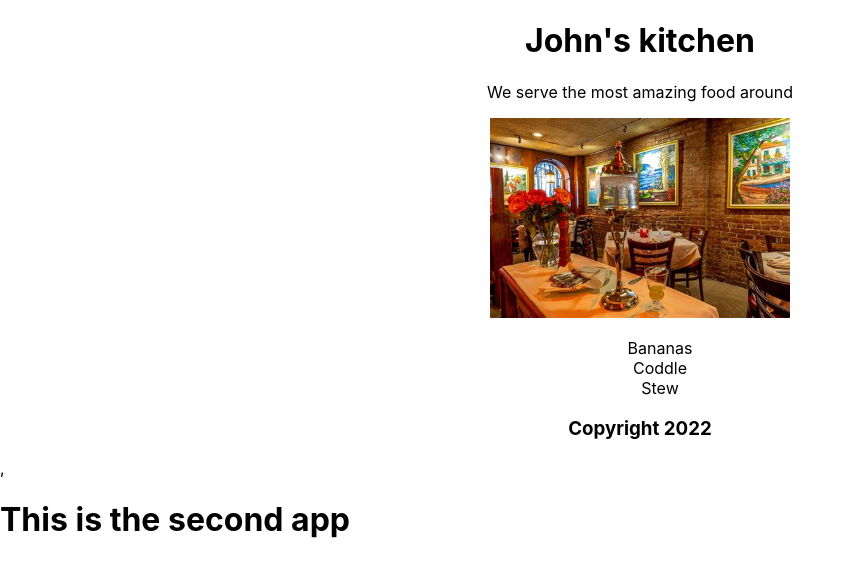
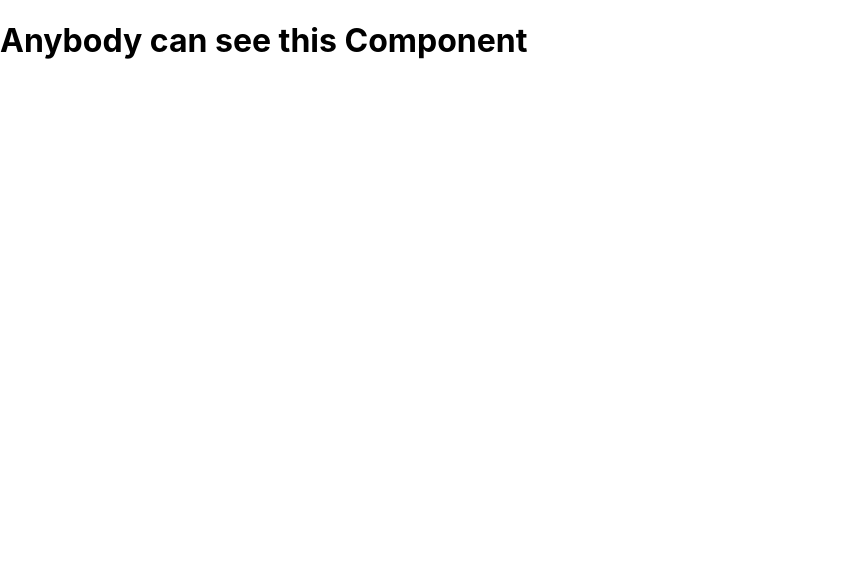
Before and after one commit to jakewarrenblack/linkedin-react-js-essentials, a React (Create React App) app: page / in a window 1280 px wide. Shown: the top 576 px of the page, without its empty margins (0-855 px from the left). Built offline with nearby package versions, Linux system fonts and the light colour scheme.

Commit message:
Conditional rendering

```diff
--- a/src/App.js
+++ b/src/App.js
@@ -1,54 +1,15 @@
 import "./App.css";
-// First import image as a variable
-import restaurant from "./restaurant.jpg";
 
-// A component is a function that returns UI
-// Wherever the component is, that's where you add props
-function Header(props) {
-  return (
-    <header>
-      <h1>{props.name}'s kitchen</h1>
-    </header>
-  );
+function SecretComponent() {
+  return <h1>Top secret information here</h1>;
 }
 
-const dishes = ["Bananas", "Coddle", "Stew"];
-
-// Convert to objects, use the value and its index, means we can use the index as a key
-// Better to do this instead of padding 'dish, i' as the key in the component itself,
-// can get jumbled if we add or remove from the array
-const dishObjects = dishes.map((dish, i) => ({ id: i, title: dish }));
-
-function Main(props) {
-  return (
-    <section>
-      <p>We serve the most {props.adjective} food around</p>
-      <img src={restaurant} height={200} alt="Table at a restaurant" />
-      <ul style={{ listStyle: "none" }}>
-        {props.dishes.map((dish) => (
-          <li key={dish.id}>{dish.title}</li>
-        ))}
-      </ul>
-    </section>
-  );
+function NormalComponent() {
+  return <h1>Anybody can see this Component</h1>;
 }
 
-function Footer(props) {
-  return (
-    <footer>
-      <h3>Copyright {props.year}</h3>
-    </footer>
-  );
-}
-
-function App() {
-  return (
-    <div className="App">
-      <Header name="John" />
-      <Main adjective="amazing" dishes={dishObjects} />
-      <Footer year={new Date().getFullYear()} />
-    </div>
-  );
+function App(props) {
+  return <>{props.authorised ? <SecretComponent /> : <NormalComponent />}</>;
 }
 
 export default App;
--- a/src/index.js
+++ b/src/index.js
@@ -3,18 +3,8 @@ import ReactDOM from "react-dom";
 import "./index.css";
 import App from "./App";
 
-function AppTwo() {
-  return <h1>This is the second app</h1>;
-}
+ReactDOM.render(
+  <App authorised={false} />,
 
-ReactDOM.render(
-  // React.Fragment helps us get around using an unnecessary <div> tag,
-  // just for wrapping our two apps. Like in Vue, we need one root component.
-  // The fragment acts like a wrapper without actually adding anything to the DOM
-  // Our </> is just shorthand for 'React.Fragment'
-  <>
-    <App />,
-    <AppTwo />
-  </>,
   document.getElementById("root")
 );
```
